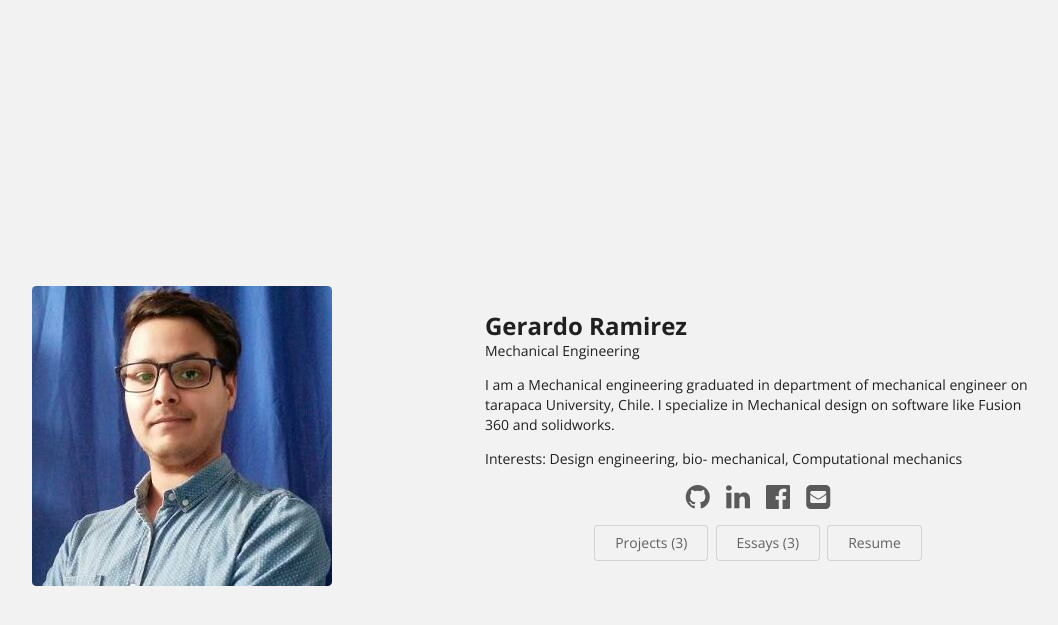
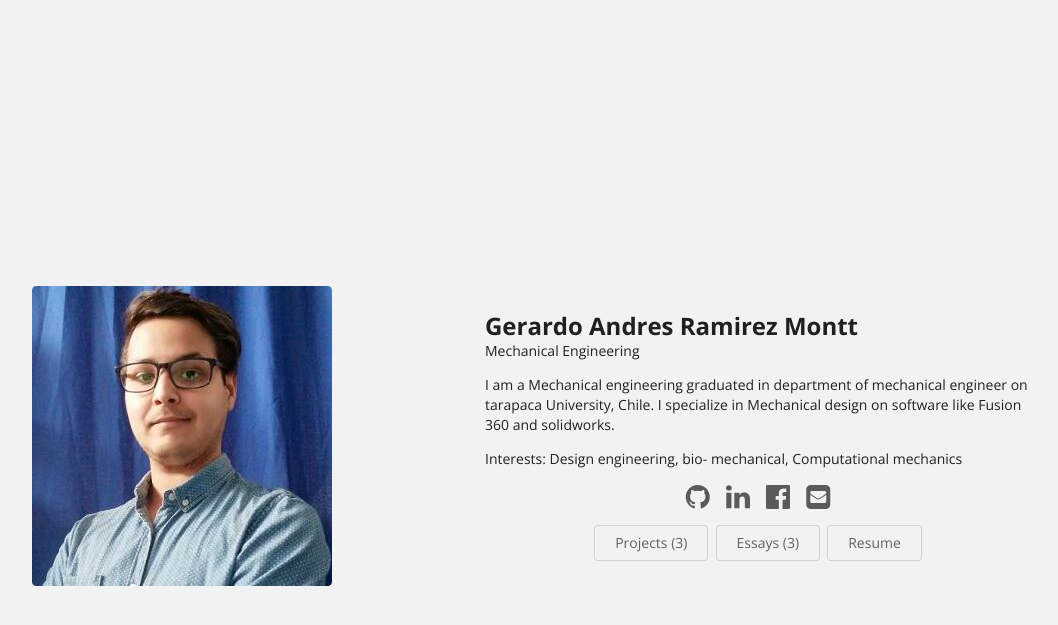
Before and after one commit to gerardormontt/gerardormontt.github.io, a Jekyll site: the page built from index.html, in a window 1280 px wide. Shown: the top 625 px of the page, without its empty margins (169-1227 px from the left). Built offline with Jekyll 4.4.1, drawn with Linux system fonts in a browser that asks for light colours.

Commit message:
Update Full.Name

```diff
--- a/_data/bio.json
+++ b/_data/bio.json
@@ -1,6 +1,6 @@
 {
   "basics": {
-    "name": "Gerardo Ramirez ",
+    "name": "Gerardo Andres Ramirez Montt",
     "label": "Mechanical Engineering",
     "picture": "https://gerardormontt.github.io/images/gera.JPG",
     "email": "gerardo.r.montt@gmail.com",
```
